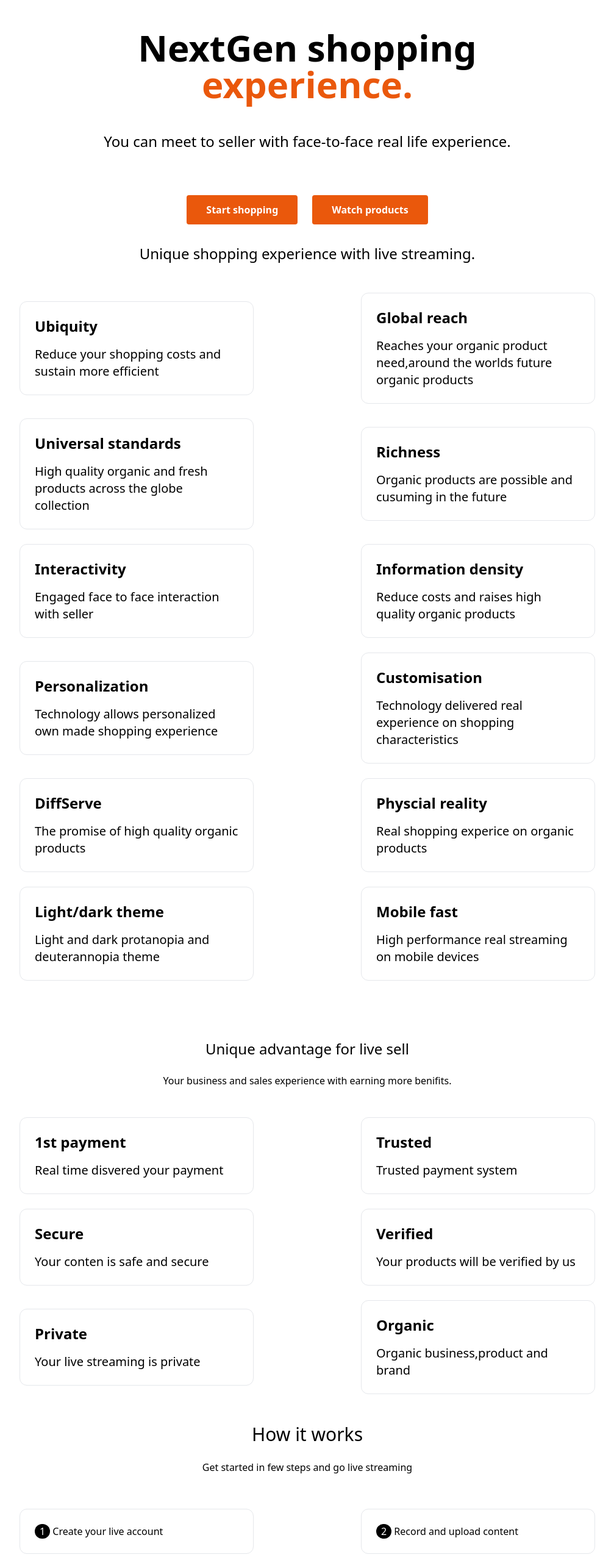
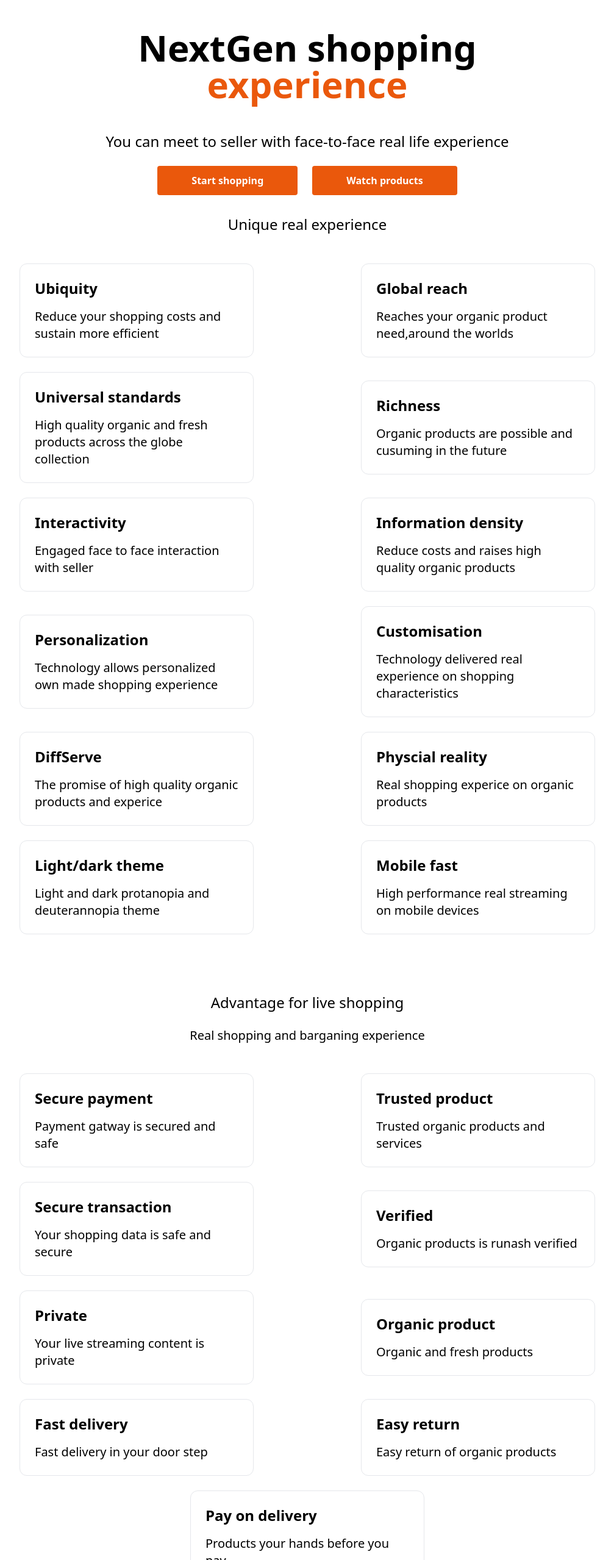
Before and after one commit to Vaibhavmurmu/nextjs13, a Next.js app: page /buy in a window 1280 px wide. Shown: the part 242-2800 px from the top of the page at 61% size, without its empty margins (136-1143 px from the left). Built offline with nearby package versions, Linux system fonts and the light colour scheme.

Commit message:
Change to be committed

```diff
--- a/pages/buy.js
+++ b/pages/buy.js
@@ -13,33 +13,33 @@ export default function Sell() {
       <main className="flex w-full flex-1 flex-col items-center justify-centre px-20 text-center">
         <card className="mt-12 w-100 rounded-xl border p-3 text-left hover:text-blue-600 focus:text-blue-600">
           <text className="text-1xl font-normal mt-2">
-            <p className="text-1xl font-normal"><button className="bg-blue-600 text-white font-n py-1 px-3 rounded mt-0">Latest</button> Introducing next generation and futre of retail &rarr;</p>
+            <p className="text-1xl font-normal"><button className="bg-blue-600 text-white font-n py-1 px-3 rounded mt-0">Latest</button> Introducing next generation and futre of shopping &rarr;</p>
           </text>
           </card>
         <h1 className="mt-12 text-6xl font-bold">
           NextGen shopping{' '}<br />
           <a className="text-orange-600" href="https://nextjs.org">
-           experience.
+           experience
           </a>
         </h1>
 
         <p className="mt-12 text-2xl bottom-2">
-        You can meet to seller with face-to-face real life experience.
+        You can meet to seller with face-to-face real life experience
         </p>
-        <div className="flex gap-6 mt-6 max-w-0xl flex-wrap items-center justify-around">
-        <button className="bg-orange-600 hover:bg-green-600 text-white font-bold py-3 px-8 rounded mt-12">
+        <div className="flex gap-6 mt-2 max-w-0xl flex-wrap items-center justify-around">
+        <button className="bg-orange-600 hover:bg-green-600 text-white font-bold py-3 px-14 rounded mt-4">
           <Link href="/login">
             <a>Start shopping</a>
           </Link>
         </button>
-        <button className="bg-orange-600 hover:bg-green-600 text-white font-bold py-3 px-8 rounded mt-12">
+        <button className="bg-orange-600 hover:bg-green-600 text-white font-bold py-3 px-14 rounded mt-4">
           <Link href="/register">
             <a>Watch products</a>
           </Link>
         </button>
         </div>
             <p className='mt-8 text-2xl font-normal'>
-                Unique shopping experience with live streaming.
+                Unique real experience
             </p>
             <div className="mt-6 flex max-w-7xl flex-wrap items-center justify-around sm:w-full">
           <a
@@ -58,7 +58,7 @@ export default function Sell() {
             >
             <h3 className="text-2xl font-bold">Global reach</h3>
             <p className="mt-4 text-xl">
-               Reaches your organic product need,around the worlds future organic products
+               Reaches your organic product need,around the worlds
             </p>
             </a>
 
@@ -128,7 +128,7 @@ export default function Sell() {
             >
             <h3 className="text-2xl font-bold">DiffServe</h3>
             <p className="mt-4 text-xl">
-                The promise of high quality organic products
+                The promise of high quality organic products and experice
             </p>
             </a>
 
@@ -163,37 +163,37 @@ export default function Sell() {
             </a>
         </div>
         <h2 className='mt-24 text-2xl font-normal'>
-            Unique advantage for live sell
+            Advantage for live shopping
         </h2>
-        <p className="mt-6">
-          Your business and sales experience with earning more benifits.
+        <p className="mt-6 text-xl">
+          Real shopping and barganing experience
         </p>
             <div className="mt-6 flex max-w-7xl flex-wrap items-center justify-around sm:w-full">
           <a
             href="https://nextjs.org/docs"
             className="mt-6 w-96 rounded-xl border p-6 text-left hover:text-blue-600 focus:text-blue-600"
           >
-            <h3 className="text-2xl font-bold">1st payment</h3>
+            <h3 className="text-2xl font-bold">Secure payment</h3>
             <p className="mt-4 text-xl">
-                Real time disvered your payment
+                Payment gatway is secured and safe
             </p>
           </a>
           <a
             href="https://nextjs.org/docs"
             className="mt-6 w-96 rounded-xl border p-6 text-left hover:text-blue-600 focus:text-blue-600"
           >
-            <h3 className="text-2xl font-bold">Trusted</h3>
+            <h3 className="text-2xl font-bold">Trusted product</h3>
             <p className="mt-4 text-xl">
-                Trusted payment system
+                Trusted organic products and services
             </p>
           </a>
           <a
             href="https://nextjs.org/docs"
             className="mt-6 w-96 rounded-xl border p-6 text-left hover:text-blue-600 focus:text-blue-600"
           >
-            <h3 className="text-2xl font-bold">Secure</h3>
+            <h3 className="text-2xl font-bold">Secure transaction</h3>
             <p className="mt-4 text-xl">
-                Your conten is safe and secure
+                Your shopping data is safe and secure
             </p>
           </a>
           <a
@@ -202,7 +202,7 @@ export default function Sell() {
           >
             <h3 className="text-2xl font-bold">Verified</h3>
             <p className="mt-4 text-xl">
-                Your products will be verified by us
+                Organic products is runash verified
             </p>
           </a>
           <a
@@ -211,43 +211,70 @@ export default function Sell() {
           >
             <h3 className="text-2xl font-bold">Private</h3>
             <p className="mt-4 text-xl">
-                Your live streaming is private
+                Your live streaming content is private
             </p>
           </a>
           <a
             href="https://nextjs.org/docs"
             className="mt-6 w-96 rounded-xl border p-6 text-left hover:text-blue-600 focus:text-blue-600"
           >
-            <h3 className="text-2xl font-bold">Organic</h3>
+            <h3 className="text-2xl font-bold">Organic product</h3>
             <p className="mt-4 text-xl">
-                Organic business,product and brand
+                Organic and fresh products
+            </p>
+          </a>
+          <a
+            href="https://nextjs.org/docs"
+            className="mt-6 w-96 rounded-xl border p-6 text-left hover:text-blue-600 focus:text-blue-600"
+          >
+            <h3 className="text-2xl font-bold">Fast delivery</h3>
+            <p className="mt-4 text-xl">
+                Fast delivery in your door step
+            </p>
+          </a>
+          <a
+            href="https://nextjs.org/docs"
+            className="mt-6 w-96 rounded-xl border p-6 text-left hover:text-blue-600 focus:text-blue-600"
+          >
+            <h3 className="text-2xl font-bold">Easy return</h3>
+            <p className="mt-4 text-xl">
+                Easy return of organic products
+            </p>
+          </a>
+          <a
+            href="https://nextjs.org/docs"
+            className="mt-6 w-96 rounded-xl border p-6 text-left hover:text-blue-600 focus:text-blue-600"
+          >
+            <h3 className="text-2xl font-bold">Pay on delivery</h3>
+            <p className="mt-4 text-xl">
+                Products your hands before you pay
             </p>
           </a>
           </div>
           <h2 className='mt-12 text-3xl font-b'>
             How it works
           </h2>
-          <p className="mt-6">
-           Get started in few steps and go live streaming
+          <p className="mt-6 text-xl">
+           Few steps and get started live shopping
           </p>
-          <div className="mt-8 flex  max-w-10xl flex-wrap items-center justify-around sm:w-full">
+          <div className="mt-8 flex  max-w-7xl flex-wrap items-center justify-around sm:w-full">
           <p className='mt-6 w-96 rounded-xl border p-6 text-left bg-white hover:text-blue-600 focus:text-blue-600'><button className="bg-black text-white font-n py-0 px-2 rounded-3xl mt-0">1</button> Create your live account
           </p>
-          <p className='mt-6 w-96 rounded-xl border p-6 text-left bg-white hover:text-blue-600 focus:text-blue-600'><button className="bg-black text-white font-n py-0 px-2 rounded-3xl mt-0">2</button> Record and upload content
+          <p className='mt-6 w-96 rounded-xl border p-6 text-left bg-white hover:text-blue-600 focus:text-blue-600'><button className="bg-black text-white font-n py-0 px-2 rounded-3xl mt-0">2</button> Watch and schedule a live streaming
           </p>
-          <p className='mt-6 w-96 rounded-xl border p-6 text-left bg-white hover:text-blue-600 focus:text-blue-600'><button className="bg-black text-white font-n py-0 px-2 rounded-3xl mt-0">3</button> Set prefered date and time
+          <p className='mt-6 w-96 rounded-xl border p-6 text-left bg-white hover:text-blue-600 focus:text-blue-600'><button className="bg-black text-white font-n py-0 px-2 rounded-3xl mt-0">3</button> schedule prefered date and time
           </p>
-          <p className='mt-6 w-96 rounded-xl border p-6 text-left bg-white hover:text-blue-600 focus:text-blue-600'><button className="bg-black text-white font-n py-0 px-2 rounded-3xl mt-0">4</button> Get ready for live-stream
+          <p className='mt-6 w-96 rounded-xl border p-6 text-left bg-white hover:text-blue-600 focus:text-blue-600'><button className="bg-black text-white font-n py-0 px-2 rounded-3xl mt-0">4</button> Get ready for join live-stream
           </p>
           </div>
           <h2 className='mt-24 text-3xl font-b'>
-            The Live Demonstration
+            Real experience
             </h2>
-          <p className="mt-6">
-           Our team personally explains you, how to go live
+          <p className="mt-6 text-xl">
+           Watched and schedule live streaming
           </p>
           <div className="mt-8 flex max-w-full flex-wrap item-centre justify-around bg-gray-50 sm:w-full p-8 rounded">
-          <h2 className="mt-2 text-bold">
+          <h2 className="mt-2 text-xl">
             Get live stream updates
           </h2>
           <input className="mt-2 focus:ring-2 focus:ring-blue-500 focus:outline-none appearance-none w-48 text-sm leading-6 text-slate-900 placeholder-slate-400 rounded-md py-2 pl-10 ring-1 ring-slate-200 shadow-sm" type="text" aria-label="Email address" placeholder="Email address..."></input>
--- a/pages/watch.js
+++ b/pages/watch.js
@@ -11,44 +11,42 @@ export default function Sell() {
       </Head>
 
       <main className="flex w-full flex-1 flex-col items-center justify-centre px-20 text-center">
-        <card className="mt-12 w-100 rounded-xl border p-3 text-left hover:text-blue-600 focus:text-blue-600">
-          <text className="text-1xl font-normal mt-2">
-            <p className="text-1xl font-normal"><button className="bg-blue-600 text-white font-n py-1 px-3 rounded mt-0">Latest</button> Introducing next generation and futre of retail &rarr;</p>
-          </text>
-          </card>
-        <h1 className="mt-12 text-6xl font-bold">
-          Live on demand{' '}<br />
-          <a className="text-orange-600" href="https://nextjs.org">
-           streaming.
+        <h1 className="mt-14 text-6xl font-bold">
+          Live-on demand{' '}<br />
+          <a className="text-black" href="https://nextjs.org">
           </a>
         </h1>
 
-        <p className="mt-12 text-2xl bottom-2">
-        Watch previous live recording streaming.
+        <p className="mt-6 text-2xl bottom-2 text-gray-150">
+        Watch previous live streams and get notified when we go live again.
         </p>
-        <div className="flex gap-6 mt-6 max-w-0xl flex-wrap items-center justify-around">
-        <button className="bg-orange-600 hover:bg-green-600 text-white font-bold py-3 px-8 rounded mt-12">
-          <Link href="/login">
-            <a>Start building</a>
-          </Link>
-        </button>
-        <button className="bg-orange-600 hover:bg-green-600 text-white font-bold py-3 px-8 rounded mt-12">
-          <Link href="/register">
-            <a>Get a demo</a>
-          </Link>
-        </button>
-        </div>
-            <p className='mt-8 text-2xl font-normal'>
-                Unique features
-            </p>
+        <div className="flex gap-6 mt-2 max-w-0xl flex-wrap items-left justify-around">
+        <label class="grid">
+                <span className="text-black text-left">Categeries</span>
+                <input className="grid w-full mt-1 rounded-md border-gray-300 shadow-sm focus:border-indigo-300 focus:ring focus:ring-indigo-200 focus:ring-opacity-50" type="text" aria-label="Search" placeholder="Search..."></input>
+              </label>
+
+            </div>
+            <div className="flex gap-6 mt-2 max-w-0xl flex-wrap items-center justify-around">
+            <label className="grid">
+                <span className="text-gray-700">All categeries</span>
+                <select className="grid w-full mt-1 rounded-md border-gray-300 shadow-sm focus:border-indigo-300 focus:ring focus:ring-indigo-200 focus:ring-opacity-50">
+                  <option>Select categeries</option>
+                  <option>Fruit</option>
+                  <option>Dairy food</option>
+                  <option>Dray food</option>
+                </select>
+              </label>
+            </div>
+
             <div className="mt-6 flex max-w-7xl flex-wrap items-center justify-around sm:w-full">
           <a
             href="https://nextjs.org/docs"
             className="mt-6 w-96 rounded-xl border p-6 text-left hover:text-blue-600 focus:text-blue-600"
           >
-            <h3 className="text-2xl font-bold">Ubiquity</h3>
+            <h3 className="text-2xl font-bold">Vegetables</h3>
             <p className="mt-4 text-xl">
-               Reduce your selling costs and sustain more efficient
+               Buy fresh vegetables from local farmers.
             </p>
           </a>
 
@@ -56,9 +54,9 @@ export default function Sell() {
             href="https://nextjs.org/docs"
             className="mt-6 w-96 rounded-xl border p-6 text-left hover:text-blue-600 focus:text-blue-600"
             >
-            <h3 className="text-2xl font-bold">Global reach</h3>
+            <h3 className="text-2xl font-bold">Fruits</h3>
             <p className="mt-4 text-xl">
-               Reaches your customers,around the earth
+              Buy fresh organic fruits from local farmers.
             </p>
             </a>
 
@@ -66,9 +64,9 @@ export default function Sell() {
             href="https://nextjs.org/docs"
             className="mt-6 w-96 rounded-xl border p-6 text-left hover:text-blue-600 focus:text-blue-600"
             >
-            <h3 className="text-2xl font-bold">Universal standards</h3>
+            <h3 className="text-2xl font-bold">Dairy food</h3>
             <p className="mt-4 text-xl">
-               High quality live streaming technology across the globe
+              Buy fresh dairy food from local farmers.
             </p>
             </a>
 
@@ -76,9 +74,9 @@ export default function Sell() {
             href="https://nextjs.org/docs"
             className="mt-6 w-96 rounded-xl border p-6 text-left hover:text-blue-600 focus:text-blue-600"
             >
-            <h3 className="text-2xl font-bold">Richness</h3>
+            <h3 className="text-2xl font-bold">Spices</h3>
             <p className="mt-4 text-xl">
-              Real video selling are possible and cusuming real experience
+              Buy fresh spices from local farmers.
             </p>
             </a>
 
@@ -86,9 +84,9 @@ export default function Sell() {
             href="https://nextjs.org/docs"
             className="mt-6 w-96 rounded-xl border p-6 text-left hover:text-blue-600 focus:text-blue-600"
             >
-            <h3 className="text-2xl font-bold">Interactivity</h3>
+            <h3 className="text-2xl font-bold">Dray food</h3>
             <p className="mt-4 text-xl">
-              Engaged face to face interaction with customers
+              Buy fresh dry food from local farmers.
             </p>
             </a>
 
@@ -96,9 +94,9 @@ export default function Sell() {
             href="https://nextjs.org/docs"
             className="mt-6 w-96 rounded-xl border p-6 text-left hover:text-blue-600 focus:text-blue-600"
             >
-            <h3 className="text-2xl font-bold">Information density</h3>
+            <h3 className="text-2xl font-bold">Flower</h3>
             <p className="mt-4 text-xl">
-              Reduces costs and raises high quality business
+              Buy fresh flowers from local farmers.
             </p>
             </a>
 
@@ -106,9 +104,9 @@ export default function Sell() {
             href="https://nextjs.org/docs"
             className="mt-6 w-96 rounded-xl border p-6 text-left hover:text-blue-600 focus:text-blue-600"
             >
-            <h3 className="text-2xl font-bold">Personalization</h3>
+            <h3 className="text-2xl font-bold">Sea food</h3>
             <p className="mt-4 text-xl">
-               Technology allows personalized own made business experience
+              Buy fresh sea food from local farmers.
             </p>
             </a>
 
@@ -116,9 +114,9 @@ export default function Sell() {
             href="https://nextjs.org/docs"
             className="mt-6 w-96 rounded-xl border p-6 text-left hover:text-blue-600 focus:text-blue-600"
             >
-            <h3 className="text-2xl font-bold">Customisation</h3>
+            <h3 className="text-2xl font-bold">Meat</h3>
             <p className="mt-4 text-xl">
-               Technology delivered real experience on business characteristics
+              Buy fresh meat from local farmers.
             </p>
             </a>
 
@@ -126,9 +124,9 @@ export default function Sell() {
             href="https://nextjs.org/docs"
             className="mt-6 w-96 rounded-xl border p-6 text-left hover:text-blue-600 focus:text-blue-600"
             >
-            <h3 className="text-2xl font-bold">DiffServe</h3>
+            <h3 className="text-2xl font-bold">Oil</h3>
             <p className="mt-4 text-xl">
-                The promise of high quality live streaming
+              Buy fresh oil from local farmers.
             </p>
             </a>
 
@@ -136,9 +134,9 @@ export default function Sell() {
             href="https://nextjs.org/docs"
             className="mt-6 w-96 rounded-xl border p-6 text-left hover:text-blue-600 focus:text-blue-600"
             >
-            <h3 className="text-2xl font-bold">Physcial reality</h3>
+            <h3 className="text-2xl font-bold">Grocery</h3>
             <p className="mt-4 text-xl">
-                Real selling experice on real digitization
+              Buy fresh grocery from local farmers.
             </p>
             </a>
 
@@ -146,9 +144,9 @@ export default function Sell() {
             href="https://nextjs.org/docs"
             className="mt-6 w-96 rounded-xl border p-6 text-left hover:text-blue-600 focus:text-blue-600"
             >
-            <h3 className="text-2xl font-bold">Light/dark theme</h3>
+            <h3 className="text-2xl font-bold">Agri product</h3>
             <p className="mt-4 text-xl">
-               Light and dark protanopia and deuterannopia theme
+              Buy fresh agri product from local farmers.
             </p>
             </a>
 
@@ -156,103 +154,77 @@ export default function Sell() {
             href="https://nextjs.org/docs"
             className="mt-6 w-96 rounded-xl border p-6 text-left hover:text-blue-600 focus:text-blue-600"
             >
-            <h3 className="text-2xl font-bold">Mobile fast</h3>
+            <h3 className="text-2xl font-bold">Handicraft</h3>
             <p className="mt-4 text-xl">
-                High performance real streaming on mobile devices
+              Buy fresh handicraft from local farmers.
             </p>
             </a>
         </div>
-        <h2 className='mt-24 text-2xl font-normal'>
-            Unique advantage for live sell
+        <h2 className='mt-24 text-2xl font-normal text-left'>
+            Organic products
         </h2>
-        <p className="mt-6">
-          Your business and sales experience with earning more benifits.
-        </p>
             <div className="mt-6 flex max-w-7xl flex-wrap items-center justify-around sm:w-full">
           <a
             href="https://nextjs.org/docs"
             className="mt-6 w-96 rounded-xl border p-6 text-left hover:text-blue-600 focus:text-blue-600"
           >
-            <h3 className="text-2xl font-bold">1st payment</h3>
+            <h3 className="text-2xl font-bold">Apple</h3>
             <p className="mt-4 text-xl">
-                Real time disvered your payment
+              Buy fresh apple from local farmers.
             </p>
           </a>
           <a
             href="https://nextjs.org/docs"
             className="mt-6 w-96 rounded-xl border p-6 text-left hover:text-blue-600 focus:text-blue-600"
           >
-            <h3 className="text-2xl font-bold">Trusted</h3>
+            <h3 className="text-2xl font-bold">Banana</h3>
             <p className="mt-4 text-xl">
-                Trusted payment system
+              Buy fresh banana from local farmers.
             </p>
           </a>
           <a
             href="https://nextjs.org/docs"
             className="mt-6 w-96 rounded-xl border p-6 text-left hover:text-blue-600 focus:text-blue-600"
           >
-            <h3 className="text-2xl font-bold">Secure</h3>
+            <h3 className="text-2xl font-bold">Grapes</h3>
             <p className="mt-4 text-xl">
-                Your conten is safe and secure
+              Buy fresh grapes from local farmers.
             </p>
           </a>
           <a
             href="https://nextjs.org/docs"
             className="mt-6 w-96 rounded-xl border p-6 text-left hover:text-blue-600 focus:text-blue-600"
           >
-            <h3 className="text-2xl font-bold">Verified</h3>
+            <h3 className="text-2xl font-bold">Orange</h3>
             <p className="mt-4 text-xl">
-                Your products will be verified by us
+              Buy fresh orange from local farmers.
             </p>
           </a>
           <a
             href="https://nextjs.org/docs"
             className="mt-6 w-96 rounded-xl border p-6 text-left hover:text-blue-600 focus:text-blue-600"
           >
-            <h3 className="text-2xl font-bold">Private</h3>
+            <h3 className="text-2xl font-bold">Blackberry</h3>
             <p className="mt-4 text-xl">
-                Your live streaming is private
+              Buy fresh blackberry from local farmers.
             </p>
           </a>
           <a
             href="https://nextjs.org/docs"
             className="mt-6 w-96 rounded-xl border p-6 text-left hover:text-blue-600 focus:text-blue-600"
           >
-            <h3 className="text-2xl font-bold">Organic</h3>
+            <h3 className="text-2xl font-bold">Pineapple</h3>
             <p className="mt-4 text-xl">
-                Organic business,product and brand
+              Buy fresh pineapple from local farmers.
             </p>
           </a>
           </div>
           <h2 className='mt-12 text-3xl font-b'>
-            How it works
+
           </h2>
           <p className="mt-6">
-           Get started in few steps and go live streaming
+
           </p>
-          <div className="mt-8 flex  max-w-10xl flex-wrap items-center justify-around sm:w-full">
-          <p className='mt-6 w-96 rounded-xl border p-6 text-left bg-white hover:text-blue-600 focus:text-blue-600'><button className="bg-black text-white font-n py-0 px-2 rounded-3xl mt-0">1</button> Create your live account
-          </p>
-          <p className='mt-6 w-96 rounded-xl border p-6 text-left bg-white hover:text-blue-600 focus:text-blue-600'><button className="bg-black text-white font-n py-0 px-2 rounded-3xl mt-0">2</button> Record and upload content
-          </p>
-          <p className='mt-6 w-96 rounded-xl border p-6 text-left bg-white hover:text-blue-600 focus:text-blue-600'><button className="bg-black text-white font-n py-0 px-2 rounded-3xl mt-0">3</button> Set prefered date and time
-          </p>
-          <p className='mt-6 w-96 rounded-xl border p-6 text-left bg-white hover:text-blue-600 focus:text-blue-600'><button className="bg-black text-white font-n py-0 px-2 rounded-3xl mt-0">4</button> Get ready for live-stream
-          </p>
-          </div>
-          <h2 className='mt-24 text-3xl font-b'>
-            The Live Demonstration
-            </h2>
-          <p className="mt-6">
-           Our team personally explains you, how to go live
-          </p>
-          <div className="mt-8 flex max-w-full flex-wrap item-centre justify-around bg-gray-50 sm:w-full p-8 rounded">
-          <h2 className="mt-2 text-bold">
-            Get live stream updates
-          </h2>
-          <input className="mt-2 focus:ring-2 focus:ring-blue-500 focus:outline-none appearance-none w-48 text-sm leading-6 text-slate-900 placeholder-slate-400 rounded-md py-2 pl-10 ring-1 ring-slate-200 shadow-sm" type="text" aria-label="Email address" placeholder="Email address..."></input>
-          <button className="mt-2 bg-black text-white hover:bg-white hover:text-black font-n py-1 px-3 rounded">Subscribe</button>
-        </div>
         </main>
         </div>
         )
```
